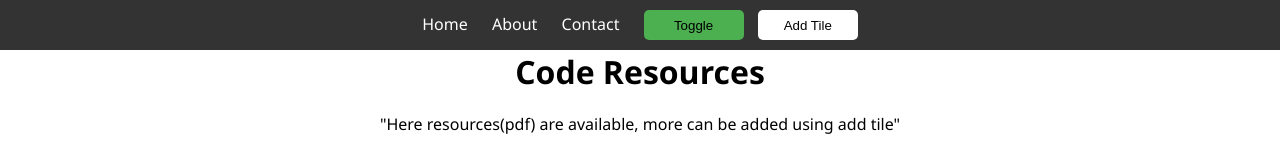
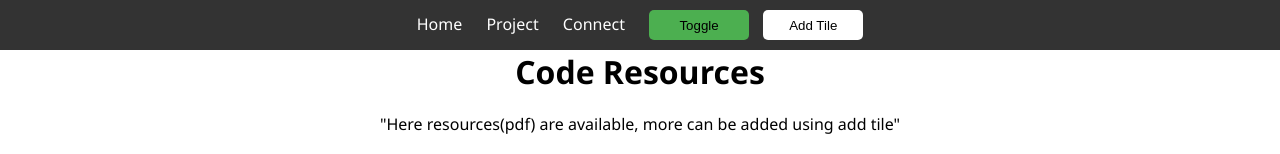
Before and after one commit to Soyam27/DeCode, a plain HTML site: page Resources.html in a window 1280 px wide. Shown: the top 154 px of the page. Drawn offline with Linux system fonts and the light colour scheme.

Commit message:
Update Resources.html

```diff
--- a/Resources.html
+++ b/Resources.html
@@ -261,8 +261,8 @@
 
         <ul>
             <li><a href="Home.html">Home</a></li>
-            <li><a href="about.html">About</a></li>
-            <li><a href="contact.html">Contact</a></li>
+            <li><a href="Project.html">Project</a></li>
+            <li><a href="Connect.html">Connect</a></li>
         </ul>
         <button id="navonoff" class="toggle-nav-aside">Toggle</button>
         <!-- Add more tiles here -->
```
